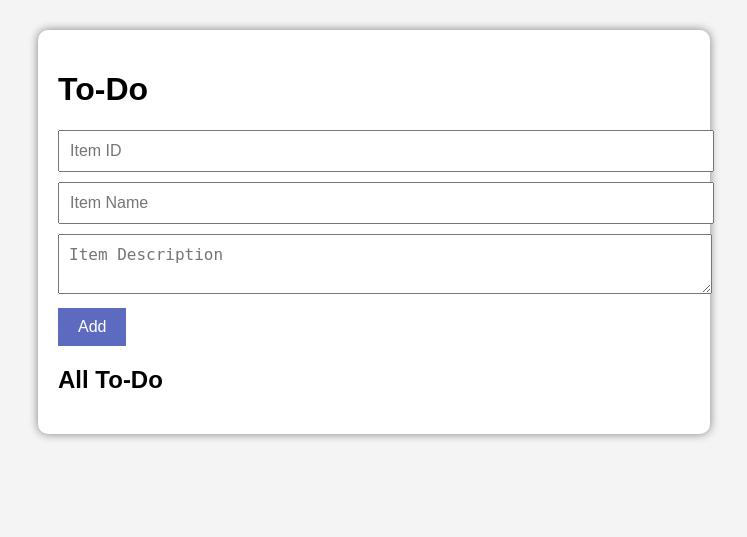
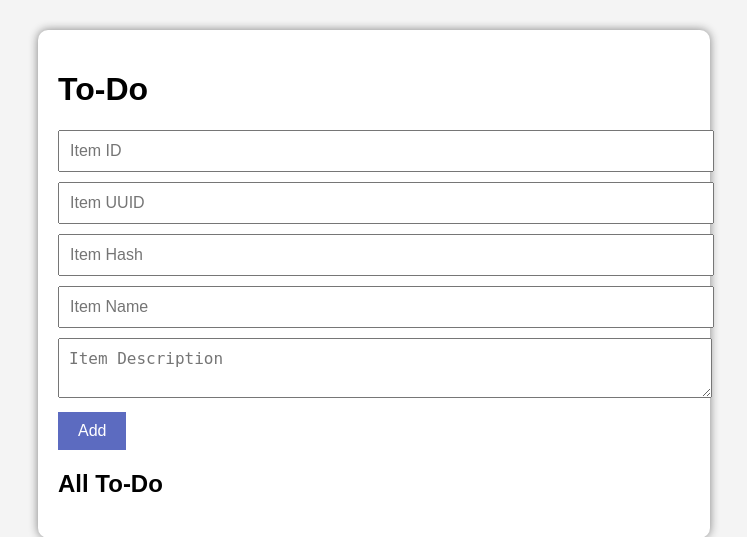
Before and after one commit to Diptikumari15/Tutedude-Assignment, a Flask app: template templates/index.html in a window 1280 px wide. Shown: the top 537 px of the page, without its empty margins (266-1013 px from the left). Run offline with Flask 3, Linux system fonts and the light colour scheme; the template is opened without the code that fills it, so the values that code supplies are empty.

```diff
--- a/app.py
+++ b/app.py
@@ -16,7 +16,7 @@ db = client["notes_db"]  # Database name
 collection = db["notes"]  # Collection name
 
 # Route: Home page - Shows form and list of notes
-@app.route('/', methods=['GET', 'POST'])
+@app.route('/submittodoitem', methods=['GET', 'POST'])
 def index():
     if request.method == 'POST':
         # Get form data
--- a/templates/index.html
+++ b/templates/index.html
@@ -9,6 +9,8 @@
     <div class="container">
         <h1>To-Do</h1>
         <input type="text" name="itemID" placeholder="Item ID">
+        <input type="text" name="itemUUID" placeholder="Item UUID">
+        <input type="text" name="itemHash" placeholder="Item Hash">
 
 
         <form method="POST">
```
